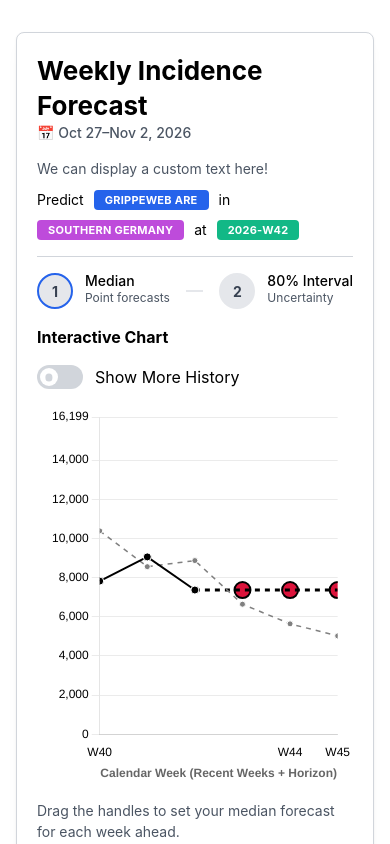
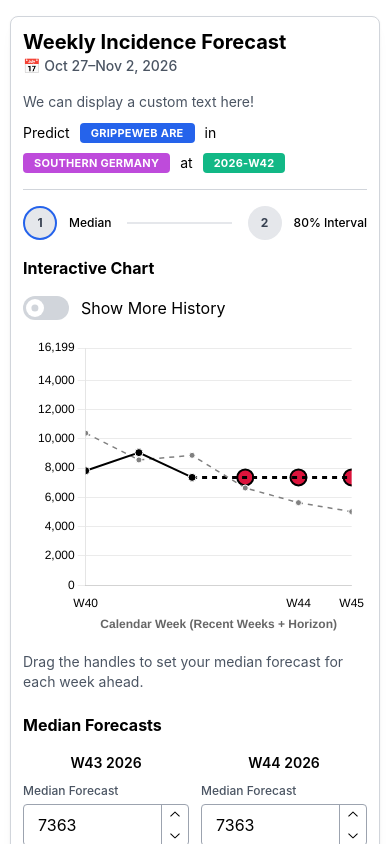
Before and after one commit to kit-health-statistics/Flu-KIT, a React (Vite) app in the folder app/: page / in a window 390 px wide. Shown: the top 844 px of the page. Built offline with nearby package versions, Linux system fonts and the light colour scheme.

Commit message:
Try to fix mobile view

```diff
--- a/app/src/components/forecastle/ForecastleGame.jsx
+++ b/app/src/components/forecastle/ForecastleGame.jsx
@@ -22,6 +22,7 @@ import {
   ActionIcon,
   Tooltip,
 } from '@mantine/core';
+import { useMediaQuery } from '@mantine/hooks';
 import {
   IconAlertTriangle,
   IconTarget,
@@ -66,9 +67,6 @@ const getWeekDateRange = (weekStr) => {
   monday.setDate(mondayOfWeek1.getDate() + (weekNum - 1) * 7);
   const sunday = new Date(monday);
   sunday.setDate(monday.getDate() + 6);
-  const options = { year: 'numeric', month: 'short', day: 'numeric' };
-  const mondayStr = monday.toLocaleDateString('en-US', options);
-  const sundayStr = sunday.toLocaleDateString('en-US', options);
   const mondayMonth = monday.toLocaleDateString('en-US', { month: 'short' });
   const sundayMonth = sunday.toLocaleDateString('en-US', { month: 'short' });
   if (mondayMonth === sundayMonth) {
@@ -113,6 +111,7 @@ const getWeekNumber = (weekStr) => {
 const ForecastleGame = () => {
   const [searchParams] = useSearchParams();
   const playDate = searchParams.get('play_date') || null;
+  const isMobile = useMediaQuery('(max-width: 48em)');
   const [scenario, setScenario] = useState(null);
   const [loading, setLoading] = useState(true);
   const [error, setError] = useState(null);
@@ -206,7 +205,6 @@ const ForecastleGame = () => {
 
         setScenario(scenario);
 
-// ← add this block
         const horizonDates = scenario.horizons.map((h) => addWeeksToDate(scenario.forecastDate, h));
         const id = buildGameId({
           challengeDate: scenario.challengeDate,
@@ -216,9 +214,10 @@ const id = buildGameId({
           target: scenario.dataset.targetKey,
         });
         const currentGroundTruth = extractGroundTruthForHorizons(scenario.fullGroundTruthSeries, horizonDates);
-const { canSubmit } = canSubmitForecast(id, currentGroundTruth);
+        // Use the stored game returned by canSubmitForecast, not the (still null) state variable
+        const { canSubmit, previousGame: storedGame } = canSubmitForecast(id, currentGroundTruth);
         setAlreadySubmitted(!canSubmit);
-setPreviousGame(previousGame);
+        setPreviousGame(storedGame);
       } catch (err) {
         console.error('Error loading data:', err);
         setError(err);
@@ -274,7 +273,6 @@ setPreviousGame(previousGame);
     }));
 
     setSubmittedPayload({ submittedAt: new Date().toISOString(), payload });
-    setInputMode('thankYou');
 
     try {
       const horizonDates = scenario.horizons.map((horizon) => addWeeksToDate(scenario.forecastDate, horizon));
@@ -285,7 +283,7 @@ setPreviousGame(previousGame);
         location: scenario.location.name,
         target: scenario.dataset.targetKey,
       });
-  saveForecastleGame({
+      const saved = saveForecastleGame({
         challengeDate: scenario.challengeDate,
         forecastDate: scenario.forecastDate,
         dataset: scenario.dataset.key,
@@ -298,10 +296,14 @@ setPreviousGame(previousGame);
         ),
         horizonDates,
       });
+      if (!saved) {
+        throw new Error('Could not save your forecast in this browser.');
+      }
       setSaveError(null);
       setPreviousGame(getForecastleGame(id));
       setAlreadySubmitted(true);
       setIsEditing(false);
+      setInputMode('thankYou');
     } catch (error) {
       console.error('Failed to save game:', error);
       setSaveError(error.message || 'Failed to save game to storage');
@@ -313,8 +315,9 @@ setPreviousGame(previousGame);
       setForecastEntries(previousGame.userForecasts.map((f) => ({
         horizon: f.horizon,
         median: f.median,
-      lower80: f.lower80,
-      upper80: f.upper80,
+        // Games saved by older versions stored the 80% bounds as lower95/upper95
+        lower80: f.lower80 ?? f.lower95,
+        upper80: f.upper80 ?? f.upper95,
         width80: f.width80,
       })));
     }
@@ -387,6 +390,7 @@ setPreviousGame(previousGame);
     );
     const yAxisMax = Math.max(baseMax, userMaxCandidate * 1.1 || 0, latestObservationValue, 1);
     const horizonDates = scenario.horizons.map((horizon) => addWeeksToDate(scenario.forecastDate, horizon));
+    const chartHeight = isMobile ? 300 : 380;
 
     const handleMedianAdjust = (index, field, value) => {
       setForecastEntries((prevEntries) =>
@@ -421,12 +425,12 @@ setPreviousGame(previousGame);
 
     return (
       <Stack gap="lg">
-        <Paper shadow="sm" p="lg" radius="md" withBorder>
+        <Paper shadow="sm" p={{ base: 'sm', sm: 'lg' }} radius="md" withBorder>
           <Stack gap="md">
             <Group justify="space-between" wrap="wrap" align="center">
               <Group gap="sm">
                 <div>
-                  <Title order={2}>Weekly Incidence Forecast</Title>
+                  <Title order={2} fz={{ base: 20, sm: 28 }}>Weekly Incidence Forecast</Title>
                   <Text size="sm" c="dimmed" fw={500}>
                     📅 {getWeekDateRange(scenario.challengeDate)}
                   </Text>
@@ -470,24 +474,30 @@ setPreviousGame(previousGame);
                   else if (step === 1) setInputMode('intervals');
                 }}
                 allowNextStepsSelect={false}
-                size="sm"
+                size={isMobile ? 'xs' : 'sm'}
                 style={{ flex: 1 }}
               >
                 <Stepper.Step
                   label="Median"
-                  description="Point forecasts"
+                  description={isMobile ? undefined : 'Point forecasts'}
                   completedIcon={<IconCheck size={16} />}
                 />
                 <Stepper.Step
                   label="80% Interval"
-                  description="Uncertainty"
+                  description={isMobile ? undefined : 'Uncertainty'}
                   completedIcon={<IconCheck size={16} />}
                 />
               </Stepper>
             </Group>
 
+            {saveError && (
+              <Alert icon={<IconAlertTriangle size={16} />} title="Forecast not saved" color="red">
+                {saveError}
+              </Alert>
+            )}
+
             {inputMode === 'thankYou' && (
-  <Stack gap="lg" align="center" style={{ textAlign: 'center', padding: '2rem' }}>
+              <Stack gap="lg" align="center" style={{ textAlign: 'center', padding: isMobile ? '1rem' : '2rem' }}>
                 <Title order={3}>Thank You for Your Participation! 🎉</Title>
                 <Text size="lg" c="dimmed">
                   Your forecast has been submitted.
@@ -499,7 +509,7 @@ setPreviousGame(previousGame);
             )}
 
             {alreadySubmitted && inputMode !== 'thankYou' && !isEditing && (
-  <Stack gap="lg" align="center" style={{ textAlign: 'center', padding: '2rem' }}>
+              <Stack gap="lg" align="center" style={{ textAlign: 'center', padding: isMobile ? '1rem' : '2rem' }}>
                 <Title order={3}>You've already forecasted this one</Title>
                 <Text size="sm" c="dimmed">
                   The underlying data hasn't changed since your last submission. You can still edit your forecast below.
@@ -525,7 +535,7 @@ setPreviousGame(previousGame);
                           size="md"
                         />
                       </Group>
-                    <Box style={{ width: '100%', height: 380 }}>
+                      <Box style={{ width: '100%', height: chartHeight }}>
                         <ForecastleChartCanvas
                           groundTruthSeries={scenario.groundTruthSeries}
                           previousSeasonSeries={scenario.previousSeasonSeries}
@@ -533,7 +543,7 @@ setPreviousGame(previousGame);
                           entries={forecastEntries}
                           maxValue={yAxisMax}
                           onAdjust={handleMedianAdjust}
-                        height={380}
+                          height={chartHeight}
                           showIntervals={true}
                           zoomedView={zoomedView}
                         />
@@ -566,10 +576,7 @@ setPreviousGame(previousGame);
                             Reset to Default
                           </Button>
                           <Button
-                          onClick={() => {
-                            handleSubmit();
-                            setInputMode('thankYou');
-                          }}
+                            onClick={handleSubmit}
                             size="md"
                             fullWidth
                             disabled={inputMode === 'scoring'}
@@ -595,7 +602,7 @@ setPreviousGame(previousGame);
                           size="md"
                         />
                       </Group>
-                    <Box style={{ width: '100%', height: 380 }}>
+                      <Box style={{ width: '100%', height: chartHeight }}>
                         <ForecastleChartCanvas
                           groundTruthSeries={scenario.groundTruthSeries}
                           previousSeasonSeries={scenario.previousSeasonSeries}
@@ -603,7 +610,7 @@ setPreviousGame(previousGame);
                           entries={forecastEntries}
                           maxValue={yAxisMax}
                           onAdjust={handleMedianAdjust}
-                        height={380}
+                          height={chartHeight}
                           showIntervals={false}
                           zoomedView={zoomedView}
                         />
@@ -661,7 +668,7 @@ setPreviousGame(previousGame);
       <Helmet>
         <title>Flu@KIT</title>
       </Helmet>
-      <Container size="xl" py="xl" style={{ maxWidth: '1100px' }}>
+      <Container size="xl" px={{ base: 'xs', sm: 'md' }} py={{ base: 'md', sm: 'xl' }} style={{ maxWidth: '1100px' }}>
         {renderContent()}
       </Container>
     </>
--- a/app/src/components/forecastle/ForecastleInputControls.jsx
+++ b/app/src/components/forecastle/ForecastleInputControls.jsx
@@ -1,5 +1,6 @@
 import { useMemo, useState, useEffect, useCallback } from 'react';
 import { Group, NumberInput, RangeSlider, Stack, Text, Slider, SegmentedControl } from '@mantine/core';
+import { useMediaQuery } from '@mantine/hooks';
 
 // ✅ Helper: Format YYYY-WXX for display (optional — you can customize)
 const formatWeekLabel = (weekStr) => {
@@ -19,6 +20,7 @@ const ForecastleInputControls = ({
   disabled = false,
   horizonDates = [], // ✅ NEW: Pass from parent — e.g., ['2025-W03', '2025-W04', ...]
 }) => {
+  const isMobile = useMediaQuery('(max-width: 48em)');
   const sliderMax = useMemo(() => Math.max(maxValue, 1), [maxValue]);
 
   // Calculate initial auto interval values from current entries
@@ -75,9 +77,10 @@ const ForecastleInputControls = ({
   // In median mode, show only median controls
   if (mode === 'median') {
     return (
-      <Group align="flex-start" gap="lg" wrap="wrap">
+      <Group align="flex-start" gap={isMobile ? 'sm' : 'lg'} wrap="wrap">
         {entries.map((entry, index) => (
-          <Stack key={horizonDates[index] || `horizon-${index}`} gap="xs" style={{ minWidth: 160 }}>
+          // flex-basis instead of a fixed minWidth, so blocks wrap to fit narrow screens
+          <Stack key={horizonDates[index] || `horizon-${index}`} gap="xs" style={{ flex: '1 1 140px', minWidth: 0 }}>
             <Text size="sm" fw={600} ta="center">
               {/* ✅ Show YYYY-WXX label */}
               {formatWeekLabel(horizonDates[index])}
@@ -91,7 +94,8 @@ const ForecastleInputControls = ({
                 min={0}
                 max={sliderMax}
                 step={10}
-                size="sm"
+                size={isMobile ? 'md' : 'sm'}
+                inputMode="numeric"
                 disabled={disabled}
               />
             </Stack>
@@ -124,8 +128,8 @@ const ForecastleInputControls = ({
         value={intervalMode}
         onChange={setIntervalMode}
         data={[
-          { label: 'Auto 80% Interval', value: 'auto' },
-          { label: 'Manual 80% Interval', value: 'manual' },
+          { label: isMobile ? 'Auto' : 'Auto 80% Interval', value: 'auto' },
+          { label: isMobile ? 'Manual' : 'Manual 80% Interval', value: 'manual' },
         ]}
         fullWidth
         color="red"
@@ -141,6 +145,8 @@ const ForecastleInputControls = ({
               <Text size="xs" fw={500} c="dimmed">80% Interval Width</Text>
               <Text size="xs" fw={600}>{Math.round(width80)}</Text>
             </Group>
+            {/* px keeps the first/last mark labels inside the screen */}
+            <Stack px="md" pb="lg">
               <Slider
                 value={width80}
                 onChange={(val) => {
@@ -155,6 +161,7 @@ const ForecastleInputControls = ({
                 step={1}
                 color="red"
                 size="md"
+                thumbSize={isMobile ? 24 : undefined}
                 disabled={disabled}
                 marks={[
                   { value: 0, label: '0' },
@@ -163,12 +170,14 @@ const ForecastleInputControls = ({
                 ]}
               />
             </Stack>
+          </Stack>
           {/* 80% Growth per Week */}
           <Stack gap="xs">
             <Group justify="space-between" align="center">
               <Text size="xs" fw={500} c="dimmed">80% Growth per Week</Text>
               <Text size="xs" fw={600}>{Math.round(growth80)}%</Text>
             </Group>
+            <Stack px="md" pb="lg">
               <Slider
                 value={growth80}
                 onChange={(val) => {
@@ -183,6 +192,7 @@ const ForecastleInputControls = ({
                 step={5}
                 color="red"
                 size="md"
+                thumbSize={isMobile ? 24 : undefined}
                 disabled={disabled}
                 marks={[
                   { value: -50, label: '-50%' },
@@ -192,12 +202,13 @@ const ForecastleInputControls = ({
                 ]}
               />
             </Stack>
+          </Stack>
           {/* Preview of applied intervals */}
           <Stack gap="xs" mt="md">
             <Text size="xs" fw={500} c="dimmed">Preview</Text>
             <Group gap="xs" wrap="wrap">
               {entries.map((entry, index) => (
-                <Stack key={horizonDates[index] || `preview-${index}`} gap={2} style={{ minWidth: 90 }}>
+                <Stack key={horizonDates[index] || `preview-${index}`} gap={2} style={{ flex: '1 1 90px', minWidth: 0 }}>
                   <Text size="xs" c="dimmed" ta="center">
                     {formatWeekLabel(horizonDates[index])}
                   </Text>
@@ -213,9 +224,9 @@ const ForecastleInputControls = ({
         /* Manual - Detailed Sliders */
         <Stack gap="md">
           <Text size="sm" fw={600} mb="xs">Manual 80% Interval</Text>
-          <Group align="flex-start" gap="lg" wrap="wrap">
+          <Group align="flex-start" gap={isMobile ? 'md' : 'lg'} wrap="wrap">
             {entries.map((entry, index) => (
-              <Stack key={horizonDates[index] || `manual-${index}`} gap="xs" style={{ minWidth: 200 }}>
+              <Stack key={horizonDates[index] || `manual-${index}`} gap="xs" style={{ flex: '1 1 220px', minWidth: 0 }}>
                 <Text size="sm" fw={600} ta="center">
                   {/* ✅ Show YYYY-WXX label */}
                   {formatWeekLabel(horizonDates[index])}
@@ -231,6 +242,7 @@ const ForecastleInputControls = ({
                       [{Math.round(entry.lower80)}, {Math.round(entry.upper80)}]
                     </Text>
                   </Group>
+                  <Stack px="md" pb={isMobile ? 'xs' : 'lg'}>
                     <RangeSlider
                       value={[entry.lower80, entry.upper80]}
                       onChange={(val) => updateEntry(index, 'interval80', val)}
@@ -239,14 +251,17 @@ const ForecastleInputControls = ({
                       step={1}
                       color="red"
                       size="sm"
+                      thumbSize={isMobile ? 24 : undefined}
                       minRange={0}
                       disabled={disabled}
-                    marks={[
+                      // On phones the marks (0 / median / max) overlap, and the numbers are shown above anyway
+                      marks={isMobile ? undefined : [
                         { value: 0, label: '0' },
                         { value: entry.median, label: `${Math.round(entry.median)}` },
                         { value: sliderMax, label: `${Math.round(sliderMax)}` },
                       ]}
                     />
+                  </Stack>
                   <Text size="xs" c="dimmed" ta="center">
                     Range: {Math.round(entry.upper80 - entry.lower80)}
                   </Text>
```
Lines whose indentation alone changed are shown as unchanged.
